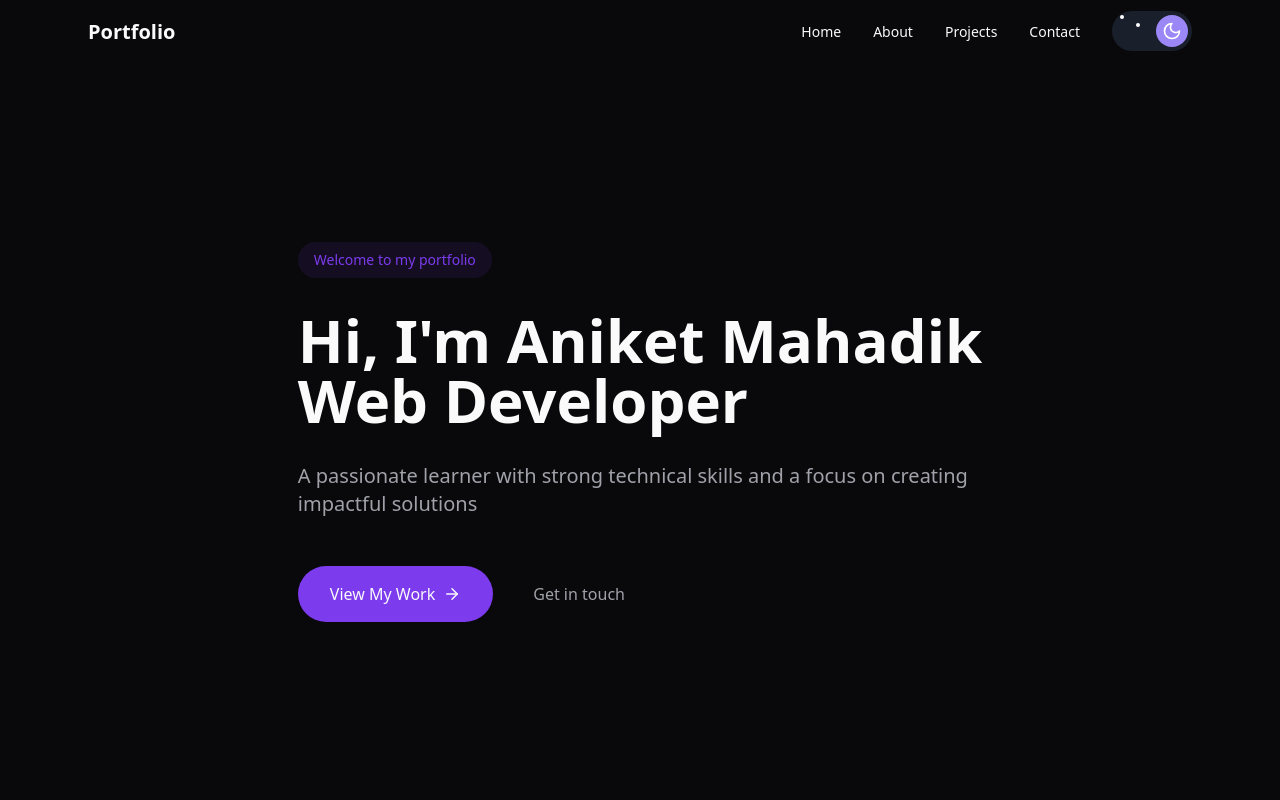
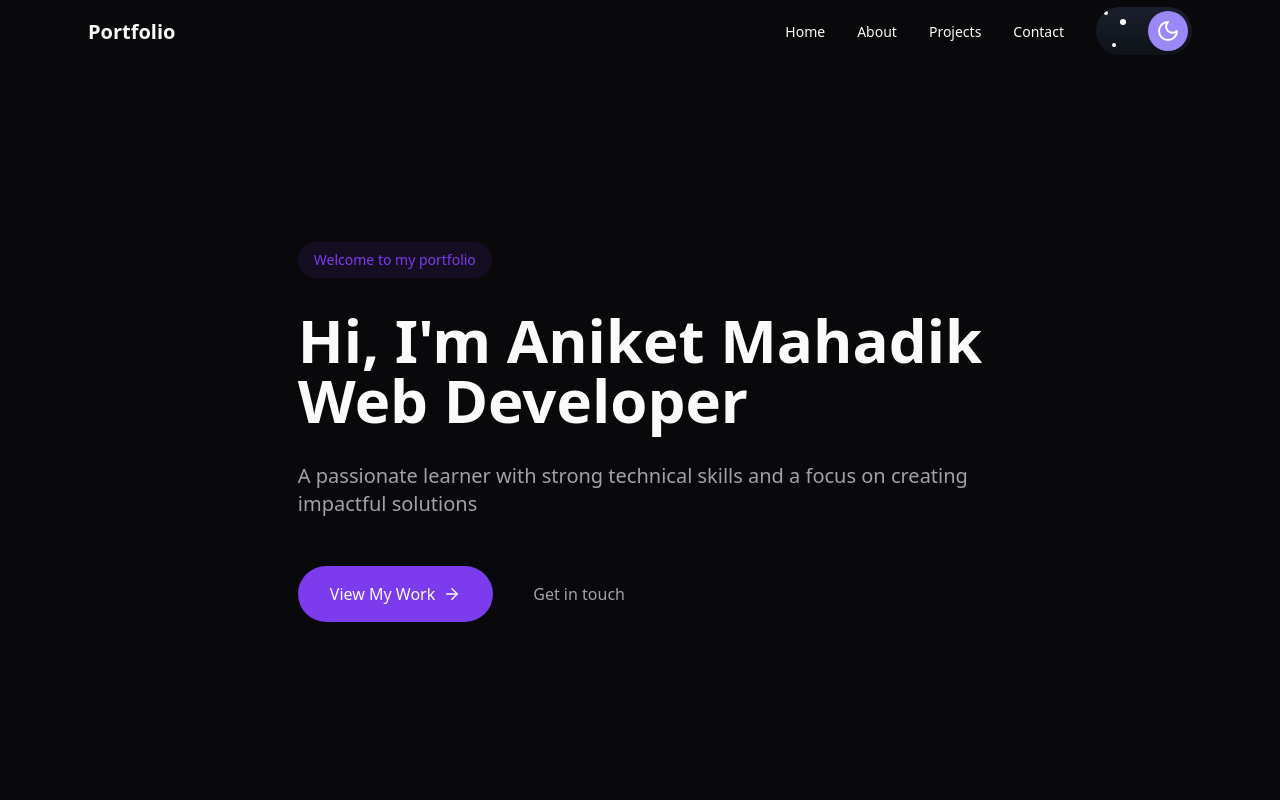
Before and after one commit to tigxaniket/portfolio, a React (Vite) app: page / in a window 1280 px wide. Both pictures are taken after a click on the button 1152 px from the left and 31 px from the top of the page. Shown: the top 800 px of the page. Built offline with nearby package versions, Linux system fonts and the light colour scheme.

Commit message:
Enhance Navbar Theme Toggle
Added clouds to the theme toggle and stars to the dark mode background. Removed the theme toggle from the Contact section, keeping it only in the Navbar.

```diff
--- a/src/components/Contact.tsx
+++ b/src/components/Contact.tsx
@@ -1,33 +1,16 @@
 
-import { Mail, Github, Linkedin, Download, MessageCircle, Sun, Moon } from 'lucide-react';
-import { useEffect, useState } from 'react';
+import { Mail, Github, Linkedin, Download, MessageCircle } from 'lucide-react';
 
 const Contact = () => {
   const whatsappNumber = "+919108810771";
   const whatsappLink = `https://wa.me/${whatsappNumber}`;
   const cvUrl = "/lovable-uploads/2e876001-cc9b-4d15-b08f-8419f6ca938d.png";
-  const [isDark, setIsDark] = useState(false);
-
-  useEffect(() => {
-    if (isDark) {
-      document.documentElement.classList.add('dark');
-    } else {
-      document.documentElement.classList.remove('dark');
-    }
-  }, [isDark]);
 
   return (
     <section id="contact" className="py-20 bg-background">
       <div className="max-w-6xl mx-auto px-6">
         <div className="space-y-16">
-          <div className="space-y-6 text-center relative">
-            <button
-              onClick={() => setIsDark(!isDark)}
-              className="absolute right-0 top-0 p-2 rounded-full bg-background border border-border hover:bg-muted transition-colors"
-              aria-label="Toggle theme"
-            >
-              {isDark ? <Sun className="w-5 h-5" /> : <Moon className="w-5 h-5" />}
-            </button>
+          <div className="space-y-6 text-center">
             <span className="inline-block text-sm font-medium bg-primary/10 px-4 py-2 rounded-full text-primary">
               Contact
             </span>
--- a/src/components/Navbar.tsx
+++ b/src/components/Navbar.tsx
@@ -1,6 +1,6 @@
 
 import { useState, useEffect } from 'react';
-import { Menu, X, Sun, Moon } from 'lucide-react';
+import { Menu, X, Sun, Moon, Cloud } from 'lucide-react';
 
 const Navbar = () => {
   const [isScrolled, setIsScrolled] = useState(false);
@@ -55,33 +55,42 @@ const Navbar = () => {
             <div className="relative">
               <button
                 onClick={toggleTheme}
-                className={`w-20 h-10 rounded-full p-1 transition-colors duration-200 relative overflow-hidden ${
+                className={`w-24 h-12 rounded-full p-1 transition-colors duration-300 relative overflow-hidden ${
                   theme === 'dark'
-                    ? 'bg-[#1A1F2C]'
-                    : 'bg-[#33C3F0]'
+                    ? 'bg-gradient-to-b from-[#1A1F2C] to-[#0F1319]'
+                    : 'bg-gradient-to-b from-[#33C3F0] to-[#87CEEB]'
                 }`}
                 aria-label="Toggle theme"
               >
-                <span
-                  className={`absolute inset-0 transition-opacity duration-200 ${
-                    theme === 'dark' ? 'opacity-100' : 'opacity-0'
-                  }`}
-                >
-                  {/* Stars background for dark mode */}
-                  <span className="absolute top-1 left-2 w-1 h-1 bg-white rounded-full" />
-                  <span className="absolute top-3 left-6 w-1 h-1 bg-white rounded-full" />
-                  <span className="absolute top-2 right-3 w-1 h-1 bg-white rounded-full" />
-                </span>
+                {/* Light mode clouds */}
+                <div className={`absolute inset-0 transition-opacity duration-300 ${
+                  theme === 'light' ? 'opacity-100' : 'opacity-0'
+                }`}>
+                  <Cloud className="w-4 h-4 text-white absolute top-2 left-3 opacity-80" />
+                  <Cloud className="w-3 h-3 text-white absolute top-1 right-6 opacity-60" />
+                  <Cloud className="w-3 h-3 text-white absolute bottom-2 right-4 opacity-70" />
+                </div>
+
+                {/* Dark mode stars */}
+                <div className={`absolute inset-0 transition-opacity duration-300 ${
+                  theme === 'dark' ? 'opacity-100' : 'opacity-0'
+                }`}>
+                  <span className="absolute top-1 left-2 w-1 h-1 bg-white rounded-full animate-pulse" />
+                  <span className="absolute top-3 left-6 w-1.5 h-1.5 bg-white rounded-full animate-pulse" style={{ animationDelay: '0.2s' }} />
+                  <span className="absolute top-2 right-3 w-1 h-1 bg-white rounded-full animate-pulse" style={{ animationDelay: '0.4s' }} />
+                  <span className="absolute bottom-2 left-4 w-1 h-1 bg-white rounded-full animate-pulse" style={{ animationDelay: '0.6s' }} />
+                  <span className="absolute bottom-3 right-5 w-1.5 h-1.5 bg-white rounded-full animate-pulse" style={{ animationDelay: '0.8s' }} />
+                </div>
 
                 <div
-                  className={`w-8 h-8 rounded-full transform transition-transform duration-200 relative z-10 ${
-                    theme === 'dark' ? 'translate-x-10 bg-[#9b87f5]' : 'translate-x-0 bg-[#FEF7CD]'
+                  className={`w-10 h-10 rounded-full transform transition-transform duration-300 relative z-10 ${
+                    theme === 'dark' ? 'translate-x-12 bg-[#9b87f5]' : 'translate-x-0 bg-[#FEF7CD]'
                   }`}
                 >
                   {theme === 'dark' ? (
-                    <Moon className="w-5 h-5 text-white absolute top-1/2 left-1/2 -translate-x-1/2 -translate-y-1/2" />
+                    <Moon className="w-6 h-6 text-white absolute top-1/2 left-1/2 -translate-x-1/2 -translate-y-1/2" />
                   ) : (
-                    <Sun className="w-5 h-5 text-[#FF9900] absolute top-1/2 left-1/2 -translate-x-1/2 -translate-y-1/2" />
+                    <Sun className="w-6 h-6 text-[#FF9900] absolute top-1/2 left-1/2 -translate-x-1/2 -translate-y-1/2" />
                   )}
                 </div>
               </button>
@@ -113,33 +122,42 @@ const Navbar = () => {
             <div className="flex justify-center py-2">
               <button
                 onClick={toggleTheme}
-                className={`w-20 h-10 rounded-full p-1 transition-colors duration-200 relative overflow-hidden ${
+                className={`w-24 h-12 rounded-full p-1 transition-colors duration-300 relative overflow-hidden ${
                   theme === 'dark'
-                    ? 'bg-[#1A1F2C]'
-                    : 'bg-[#33C3F0]'
+                    ? 'bg-gradient-to-b from-[#1A1F2C] to-[#0F1319]'
+                    : 'bg-gradient-to-b from-[#33C3F0] to-[#87CEEB]'
                 }`}
                 aria-label="Toggle theme"
               >
-                <span
-                  className={`absolute inset-0 transition-opacity duration-200 ${
-                    theme === 'dark' ? 'opacity-100' : 'opacity-0'
-                  }`}
-                >
-                  {/* Stars background for dark mode */}
-                  <span className="absolute top-1 left-2 w-1 h-1 bg-white rounded-full" />
-                  <span className="absolute top-3 left-6 w-1 h-1 bg-white rounded-full" />
-                  <span className="absolute top-2 right-3 w-1 h-1 bg-white rounded-full" />
-                </span>
+                {/* Light mode clouds */}
+                <div className={`absolute inset-0 transition-opacity duration-300 ${
+                  theme === 'light' ? 'opacity-100' : 'opacity-0'
+                }`}>
+                  <Cloud className="w-4 h-4 text-white absolute top-2 left-3 opacity-80" />
+                  <Cloud className="w-3 h-3 text-white absolute top-1 right-6 opacity-60" />
+                  <Cloud className="w-3 h-3 text-white absolute bottom-2 right-4 opacity-70" />
+                </div>
+
+                {/* Dark mode stars */}
+                <div className={`absolute inset-0 transition-opacity duration-300 ${
+                  theme === 'dark' ? 'opacity-100' : 'opacity-0'
+                }`}>
+                  <span className="absolute top-1 left-2 w-1 h-1 bg-white rounded-full animate-pulse" />
+                  <span className="absolute top-3 left-6 w-1.5 h-1.5 bg-white rounded-full animate-pulse" style={{ animationDelay: '0.2s' }} />
+                  <span className="absolute top-2 right-3 w-1 h-1 bg-white rounded-full animate-pulse" style={{ animationDelay: '0.4s' }} />
+                  <span className="absolute bottom-2 left-4 w-1 h-1 bg-white rounded-full animate-pulse" style={{ animationDelay: '0.6s' }} />
+                  <span className="absolute bottom-3 right-5 w-1.5 h-1.5 bg-white rounded-full animate-pulse" style={{ animationDelay: '0.8s' }} />
+                </div>
 
                 <div
-                  className={`w-8 h-8 rounded-full transform transition-transform duration-200 relative z-10 ${
-                    theme === 'dark' ? 'translate-x-10 bg-[#9b87f5]' : 'translate-x-0 bg-[#FEF7CD]'
+                  className={`w-10 h-10 rounded-full transform transition-transform duration-300 relative z-10 ${
+                    theme === 'dark' ? 'translate-x-12 bg-[#9b87f5]' : 'translate-x-0 bg-[#FEF7CD]'
                   }`}
                 >
                   {theme === 'dark' ? (
-                    <Moon className="w-5 h-5 text-white absolute top-1/2 left-1/2 -translate-x-1/2 -translate-y-1/2" />
+                    <Moon className="w-6 h-6 text-white absolute top-1/2 left-1/2 -translate-x-1/2 -translate-y-1/2" />
                   ) : (
-                    <Sun className="w-5 h-5 text-[#FF9900] absolute top-1/2 left-1/2 -translate-x-1/2 -translate-y-1/2" />
+                    <Sun className="w-6 h-6 text-[#FF9900] absolute top-1/2 left-1/2 -translate-x-1/2 -translate-y-1/2" />
                   )}
                 </div>
               </button>
```
